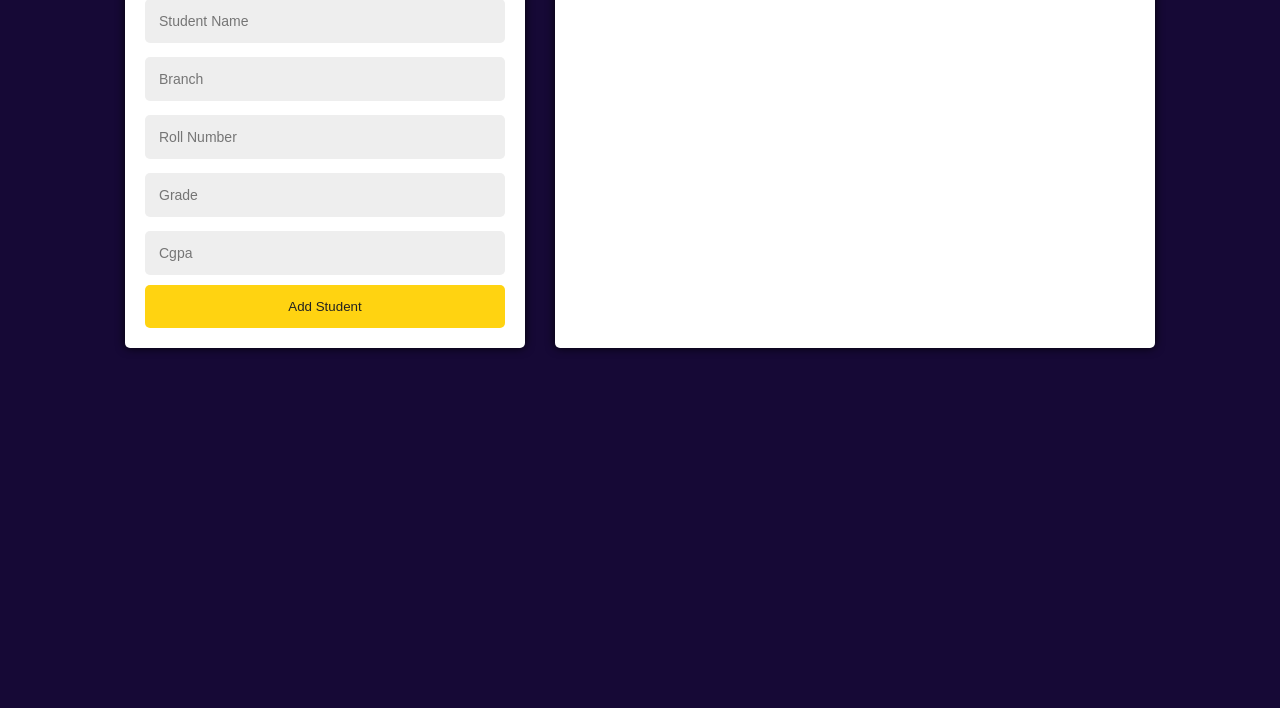
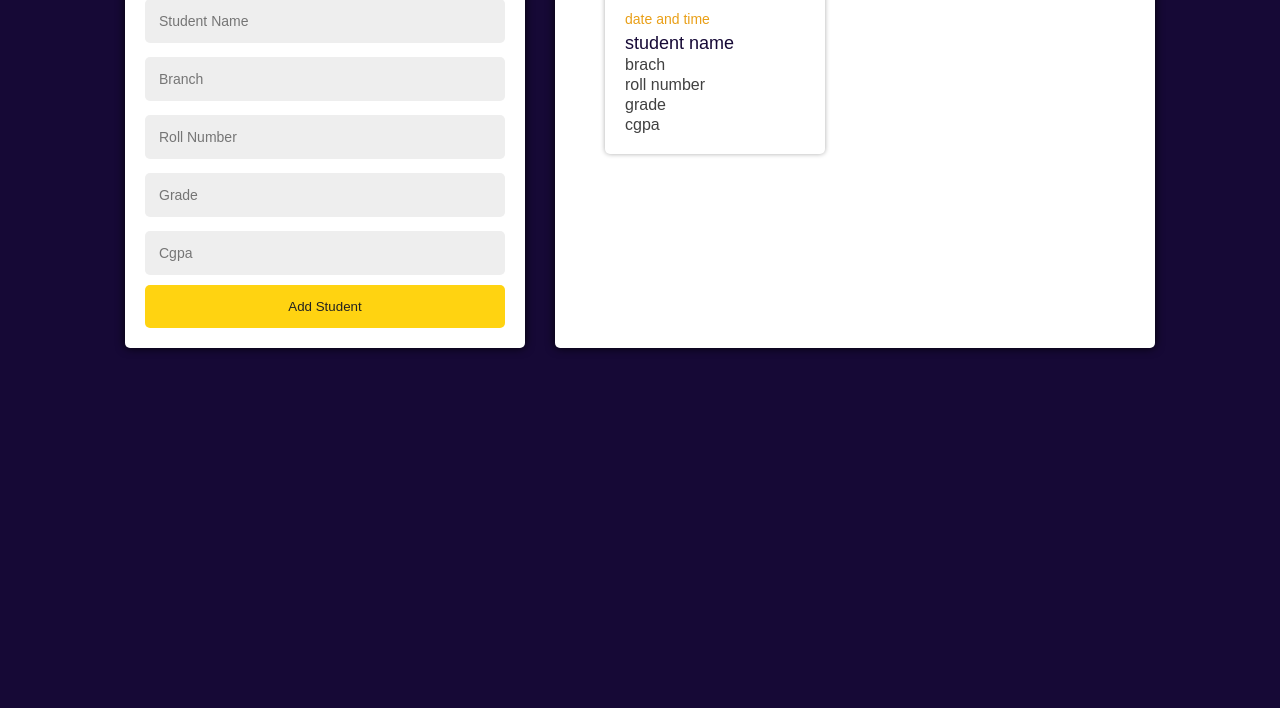
Before and after one commit to juned012/studentbook, a plain HTML site: page index.html in a window 1280 px wide. Shown: the part 92-800 px from the top of the page. Drawn offline with Linux system fonts and the light colour scheme.

Commit message:
Added a design for student list

```diff
--- a/index.html
+++ b/index.html
@@ -10,16 +10,30 @@
     <div class="container">
       <div class="left-container">
         <h1>Student Book</h1>
-        <input type="text" id="name" placeholder="Student Name" required />
+        <input
+          type="text"
+          id="studentName"
+          placeholder="Student Name"
+          required
+        />
         <input type="text" id="branch" placeholder="Branch" required />
-        <input type="text" id="rollNum" placeholder="Roll Number" required />
+        <input type="number" id="rollNum" placeholder="Roll Number" required />
         <input type="text" id="grade" placeholder="Grade" required />
-        <input type="text" id="cgpa" placeholder="Cgpa" required />
+        <input type="number" id="cgpa" placeholder="Cgpa" required />
         <button type="button" onclick="addStudent()">Add Student</button>
       </div>
       <div class="right-container">
         <h3>Student List</h3>
-        <ul id="studentList"></ul>
+        <div class="card-container">
+          <div class="card">
+            <span class="date-time">date and time</span>
+            <h3 class="student-name">student name</h3>
+            <p class="branch">brach</p>
+            <p class="rollNum">roll number</p>
+            <p class="grade">grade</p>
+            <p class="cgpa">cgpa</p>
+          </div>
+        </div>
       </div>
     </div>
     <script src="script.js"></script>
--- a/styles.css
+++ b/styles.css
@@ -62,8 +62,50 @@ body {
 }
 .right-container {
   width: 600px;
+  max-height: 420px;
   background-color: white;
   padding: 20px;
   border-radius: 5px;
   box-shadow: 0 0 10px rgba(0, 0, 0, 0.863);
+  overflow-y: auto;
 }
+
+.card-container {
+  display: flex;
+  gap: 20px;
+  flex-wrap: wrap;
+  padding: 0px 30px;
+}
+
+.card {
+  width: 220px;
+  border-radius: 5px;
+  padding: 20px;
+  margin-top: 20px;
+  cursor: pointer;
+  box-shadow: 0px 0px 5px rgb(173, 173, 173);
+  transition: transform 0.3s ease-out;
+}
+
+.card:hover {
+  transform: scale(1.05);
+}
+.date-time {
+  color: #e99f17;
+  font-size: 14px;
+}
+
+.student-name {
+  margin-top: 5px;
+  font-size: 18px;
+  font-weight: 500;
+  color: #160936;
+}
+
+.branch,
+.rollNum,
+.grade,
+.cgpa {
+  margin-top: 2px;
+  color: #414141;
+}
```
